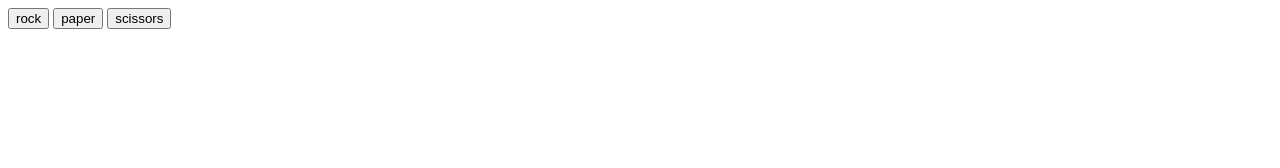
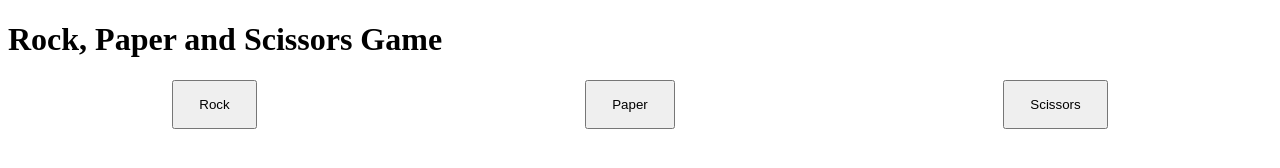
Before and after one commit to alexeerma/rock-paper-scissors, a website: page index.html in a window 1280 px wide. Drawn offline with Linux system fonts and the light colour scheme.

Commit message:
First changes to styling

```diff
--- a/index.html
+++ b/index.html
@@ -12,10 +12,13 @@
         <meta name="viewport" content="width=device-width, initial-scale=1">
         <link rel="stylesheet" href="styles.css">
     </head>
-    <div style="margin-bottom: 20px">
-        <input type="button" value="rock"></input>
-        <input type="button" value="paper"></input>
-        <input type="button" value="scissors"></input>
+    <div class="title">
+        <h1 class="th1">Rock, Paper and Scissors Game</h1>
+    </div>
+    <div class="btn-container">
+        <input type="button" value="Rock" class="rps-btn"></input>
+        <input type="button" value="Paper" class="rps-btn"></input>
+        <input type="button" value="Scissors" class="rps-btn"></input>
     </div>
 
     <div id="result"></div>
--- a/styles.css
+++ b/styles.css
@@ -0,0 +1,16 @@
+import { library } from '@fortawesome/fontawesome-svg-core'
+import { fas } from '@fortawesome/free-solid-svg-icons'
+
+
+.title {
+    display: flex;
+    justify-content: center;
+}
+
+.btn-container {
+    display: flex;
+    justify-content: space-around;
+}
+.rps-btn {
+    padding: 15px 25px;
+}
```
Also changed, not shown: package.json (added, +8 -0 lines), 1 other file.
